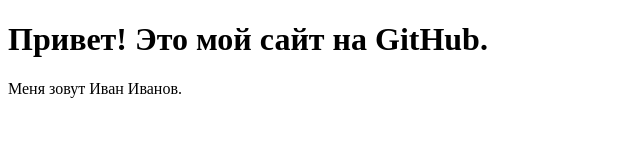
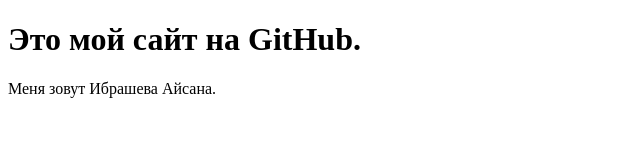
Before and after one commit to A1sana/A1sana.github.io, a plain HTML site: page index.html in a window 1280 px wide. Shown: the whole page, without its empty margins (0-640 px from the left). Drawn offline with Linux system fonts and the light colour scheme.

Commit message:
Update index.html

```diff
--- a/index.html
+++ b/index.html
@@ -5,7 +5,7 @@
     <title>Моя GitHub страница</title>
 </head>
 <body>
-    <h1>Привет! Это мой сайт на GitHub.</h1>
-    <p>Меня зовут Иван Иванов.</p>
+    <h1> Это мой сайт на GitHub.</h1>
+    <p>Меня зовут Ибрашева Айсана.</p>
 </body>
 </html>
```
